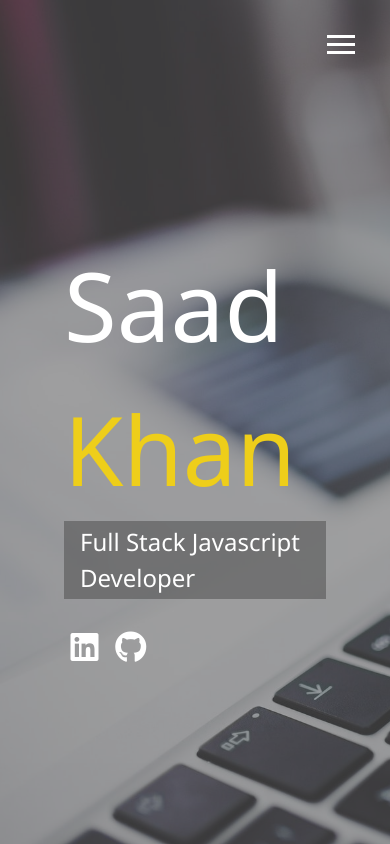
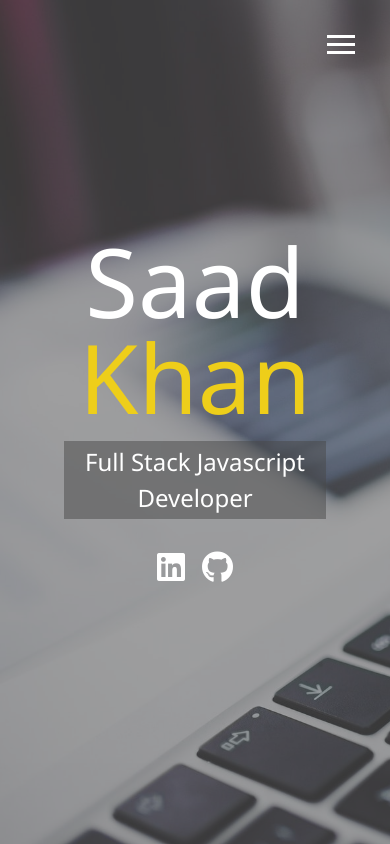
Before and after one commit to SaadK94/portfolio, a website: page dist/index.html in a window 390 px wide. Drawn offline with Linux system fonts and the light colour scheme.

Commit message:
Added media queries and made menu overlay responsive

```diff
--- a/scss/_config.scss
+++ b/scss/_config.scss
@@ -28,3 +28,25 @@
 		}
 	}
 }
+
+// Media Query Mixins
+@mixin mediaSm {
+	@media screen and (max-width: 500px) {
+		@content;
+	}
+}
+@mixin mediaMd {
+	@media screen and (max-width: 768px) {
+		@content;
+	}
+}
+@mixin mediaLg {
+	@media screen and (min-width: 769px) and (max-width: 1170px) {
+		@content;
+	}
+}
+@mixin mediaXl {
+	@media screen and (min-width: 1171px) {
+		@content;
+	}
+}
--- /dev/null
+++ b/scss/_mobile.scss
@@ -0,0 +1,52 @@
+// Widescreens
+@include mediaXl {
+}
+// Desktops & Laptops
+@include mediaLg {
+}
+// Tablets & Small Laptops
+@include mediaMd {
+	main {
+		align-items: center;
+		text-align: center;
+
+		.lg-heading {
+			line-height: 1;
+			margin-bottom: 1rem;
+		}
+	}
+
+	ul.menu-nav,
+	div.menu-branding {
+		float: none;
+		width: 100%;
+		min-height: 0;
+
+		&.show {
+			transform: translate3d(0, 0, 0);
+		}
+	}
+
+	.menu-nav {
+		height: 75vh;
+		transform: translate3d(-100%, 0, 0);
+		font-size: 24px;
+	}
+
+	.menu-branding {
+		height: 25vh;
+		transform: translate3d(100%, 0, 0);
+
+		.portrait {
+			background: url(../img/portrait_small.jpg);
+			width: 150px;
+			height: 150px;
+		}
+	}
+}
+// Smartphones
+@include mediaSm {
+	main#home h1 {
+		margin-top: 10vh;
+	}
+}
--- a/scss/main.scss
+++ b/scss/main.scss
@@ -1,5 +1,6 @@
 @import 'config';
 @import 'menu';
+@import 'mobile';
 
 * {
 	box-sizing: border-box;
```
Also changed, not shown: dist/css/main.css.
